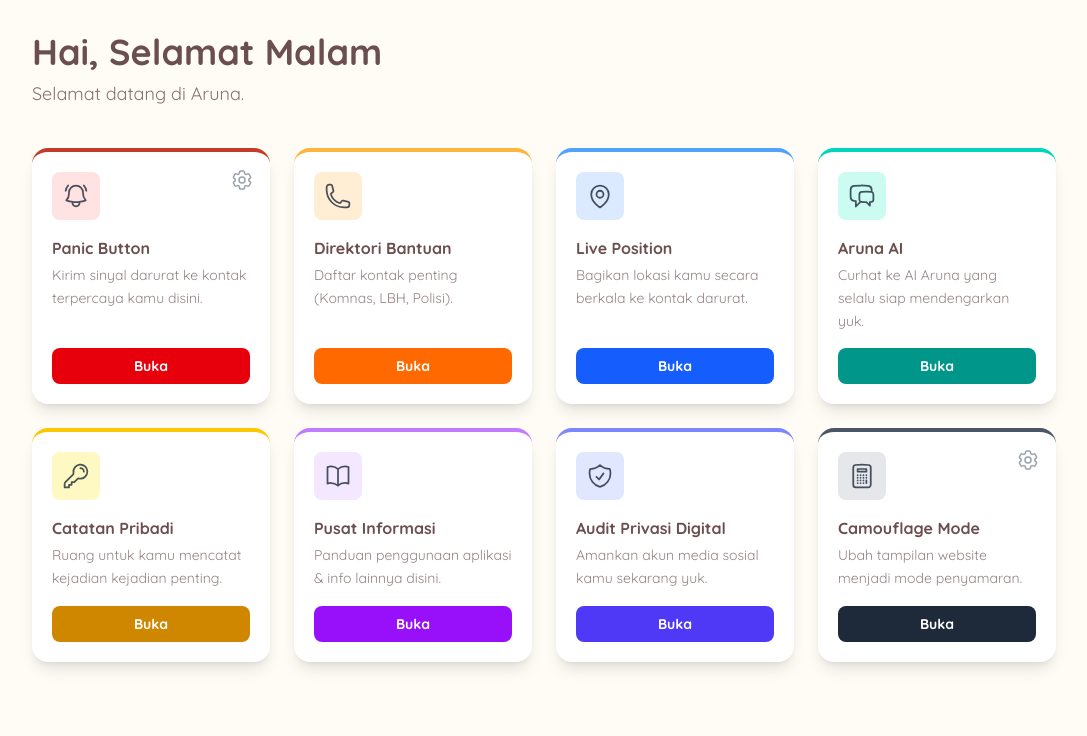
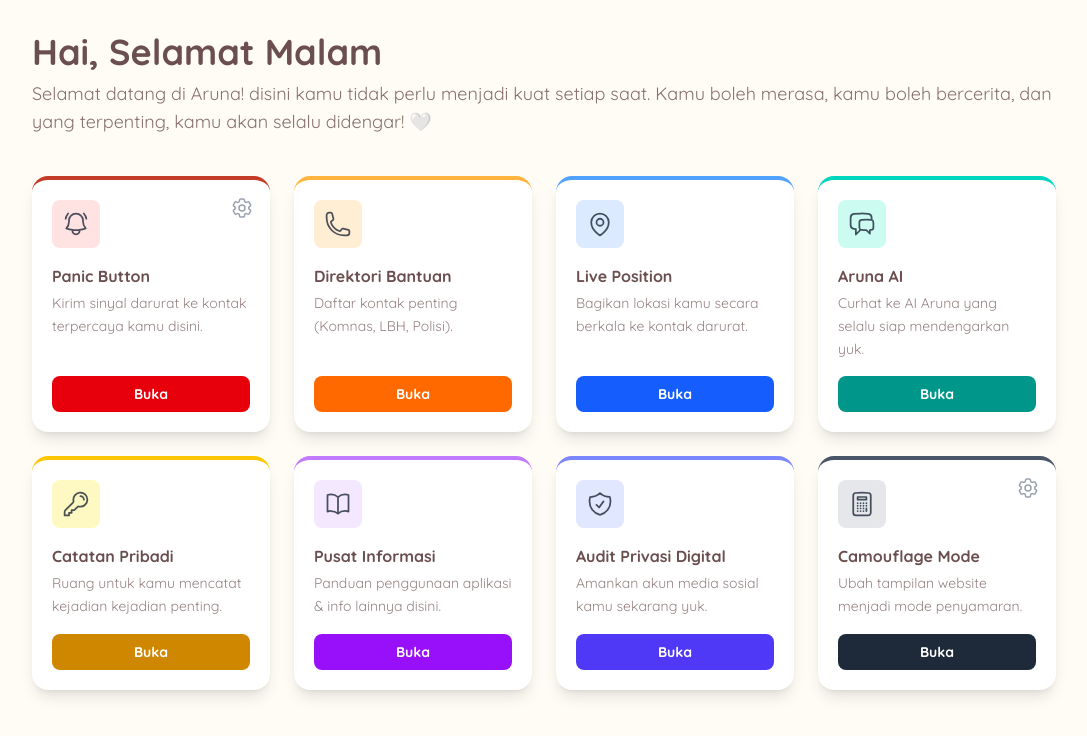
Before and after one commit to Guanns/aruna, a Next.js app: page / in a window 1280 px wide. Shown: the top 736 px of the page, without its empty margins (96-1183 px from the left). Built offline with nearby package versions, Linux system fonts and the light colour scheme.

Commit message:
Fix Page Ga Kebuka

```diff
--- a/app/page.tsx
+++ b/app/page.tsx
@@ -118,8 +118,8 @@
         { name: 'Live Position', description: 'Bagikan lokasi kamu secara berkala ke kontak darurat.', icon: MapPinIcon, borderColor: 'border-blue-400', iconBgColor: 'bg-blue-100', buttonColor: 'bg-blue-600 hover:bg-blue-700', href: '/live-position' },
         { name: 'Aruna AI', description: 'Curhat ke AI Aruna yang selalu siap mendengarkan yuk.', icon: ChatBubbleLeftRightIcon, borderColor: 'border-teal-400', iconBgColor: 'bg-teal-100', buttonColor: 'bg-teal-600 hover:bg-teal-700', href: '/chat' },
         { name: 'Catatan Pribadi', description: 'Ruang untuk kamu mencatat kejadian kejadian penting.', icon: KeyIcon, borderColor: 'border-yellow-400', iconBgColor: 'bg-yellow-100', buttonColor: 'bg-yellow-600 hover:bg-yellow-700', href: '/notes' },
-        { name: 'Pusat Informasi', description: 'Panduan penggunaan aplikasi & info lainnya disini.', icon: BookOpenIcon, borderColor: 'border-purple-400', iconBgColor: 'bg-purple-100', buttonColor: 'bg-purple-600 hover:bg-purple-700', href: '/pusat-informasi' },
-        { name: 'Audit Privasi Digital', description: 'Amankan akun media sosial kamu sekarang yuk.', icon: ShieldCheckIcon, borderColor: 'border-indigo-400', iconBgColor: 'bg-indigo-100', buttonColor: 'bg-indigo-600 hover:bg-indigo-700', href: '/audit-privasi' },
+        { name: 'Pusat Informasi', description: 'Panduan penggunaan aplikasi & info lainnya disini.', icon: BookOpenIcon, borderColor: 'border-purple-400', iconBgColor: 'bg-purple-100', buttonColor: 'bg-purple-600 hover:bg-purple-700', href: '/information' },
+        { name: 'Audit Privasi Digital', description: 'Amankan akun media sosial kamu sekarang yuk.', icon: ShieldCheckIcon, borderColor: 'border-indigo-400', iconBgColor: 'bg-indigo-100', buttonColor: 'bg-indigo-600 hover:bg-indigo-700', href: '/audit' },
         { name: 'Camouflage Mode', description: 'Ubah tampilan website menjadi mode penyamaran.', icon: CalculatorIcon, borderColor: 'border-gray-600', iconBgColor: 'bg-gray-200', buttonColor: 'bg-gray-800 hover:bg-gray-900', action: onCamouflageClick },
     ];
 
@@ -155,7 +155,7 @@
             <header className="max-w-5xl mx-auto flex justify-between items-center">
                 <div>
                     <h1 className="text-3xl sm:text-4xl font-bold">Hai, {greeting}</h1>
-                    <p className="mt-2 text-base sm:text-lg opacity-80">Selamat datang di Aruna.</p>
+                    <p className="mt-2 text-base sm:text-lg opacity-80">Selamat datang di Aruna! disini kamu tidak perlu menjadi kuat setiap saat. Kamu boleh merasa, kamu boleh bercerita, dan yang terpenting, kamu akan selalu didengar! 🤍</p>
                 </div>
             </header>
 
```
